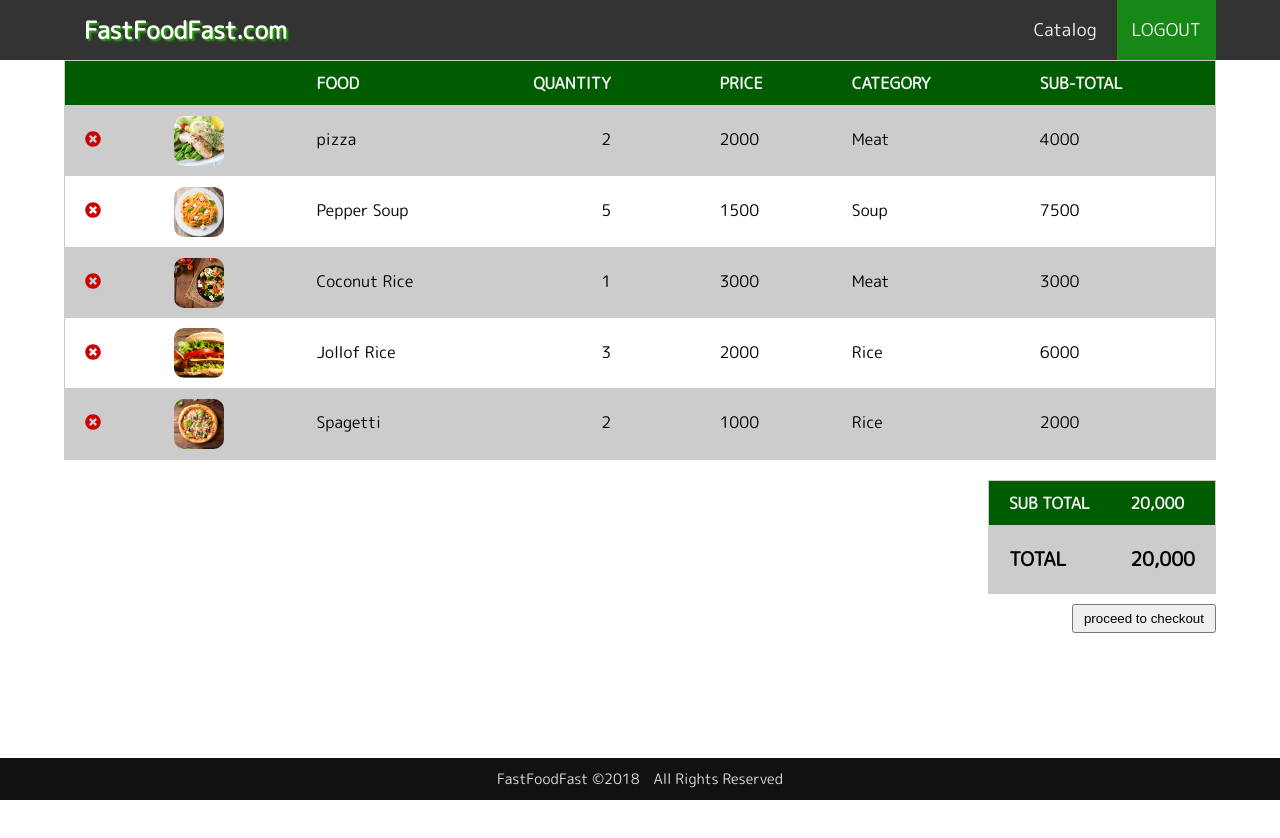
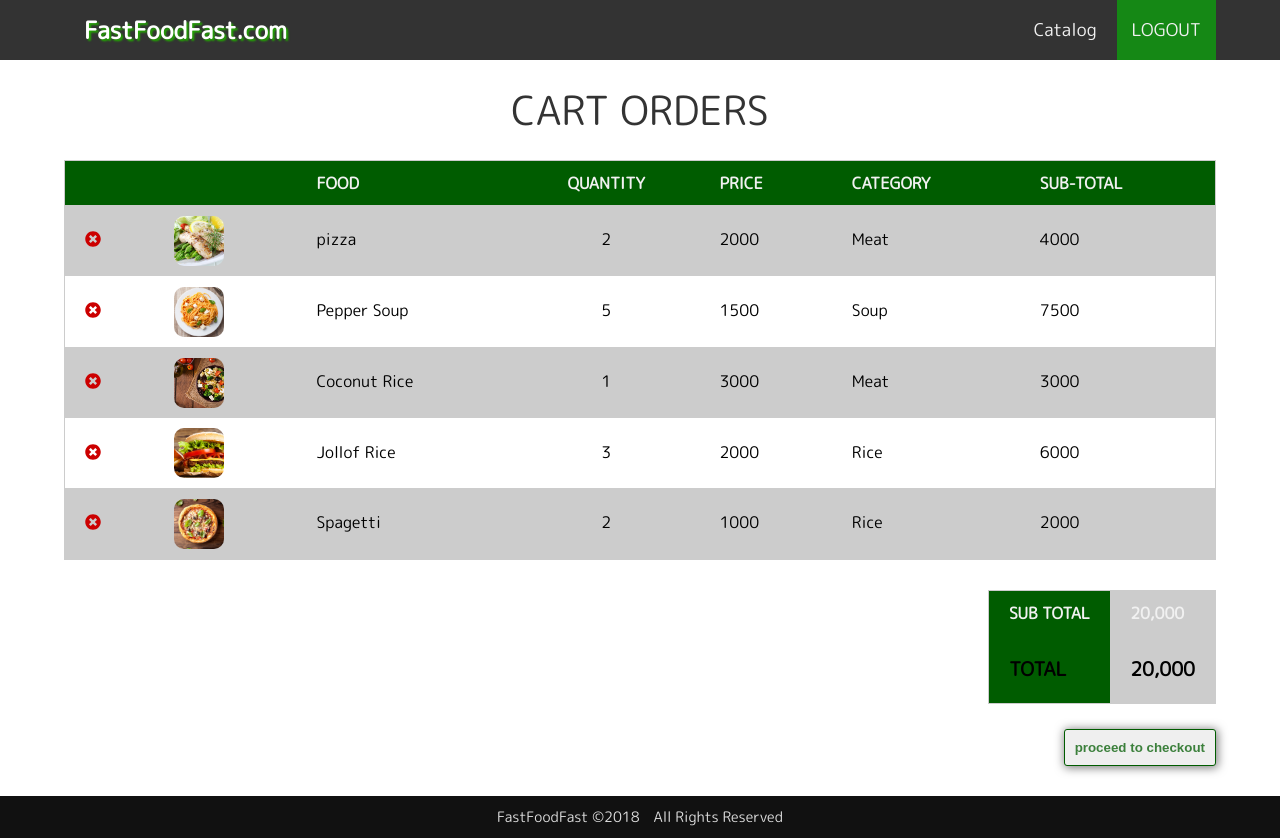
Before and after one commit to Luckzman/Fast-Food-Fast, a plain HTML site: page ui/html/user-order.html in a window 1280 px wide. Before the commit the page ends 800 px from the top, so only its background shows below. Drawn offline with Linux system fonts and the light colour scheme.

```diff
--- a/ui/css/signin-modal.css
+++ b/ui/css/signin-modal.css
@@ -124,7 +124,7 @@
     display: inline;
     width: 0px;
 }
-form > label[for="forgetPassword"]{
+form > label[for="remPassword"]{
     margin: 20px 0 -15px;
     display: inline-block;
     padding-left: 30px;
@@ -134,7 +134,7 @@
     background-position: 0px, 2px;
     line-height: 1.5rem;
 }
-.checkbox:checked + label[for="forgetPassword"]{
+.checkbox:checked + label[for="remPassword"]{
     background: url(./../images/checked.jpg);
     background-repeat: no-repeat;
     background-position: 0px, -4px;
--- a/ui/css/user-order.css
+++ b/ui/css/user-order.css
@@ -1,3 +1,11 @@
+h1{
+    font-size: 2.5rem;
+    color: #333;
+    text-align: center;
+    padding: 10px 0;
+    margin:20px 0;
+    text-transform: uppercase;
+}
 .table-container{
     overflow-x: auto;
     margin:  0 auto;
@@ -19,7 +27,8 @@
 td, th{
     padding: 10px 20px;
 }
-tr td:nth-child(4){
+tr td:nth-child(4),
+tr th:nth-child(4){
     text-align: center;
 }
 tr td:nth-child(3){
@@ -28,6 +37,7 @@
 td{
     line-height: 3rem;
 }
+
 tr:nth-child(even){
     background-color: #ccc;
 }
@@ -47,24 +57,45 @@
 }
 .red{
     color: #cc0000;
+    cursor: pointer;
 }
 .order-calc{
     width: 100%;
-    margin-top: 20px;
+    margin-top: 30px;
     display: flex;
     justify-content: flex-end;
     text-transform: uppercase;
+}
+.order-calc th:nth-child(2){
+    background: #ccc
+}
+.order-calc th:first-child,
+.order-calc td:first-child{
+    background-color: #005c00
 }
 .order-calc tr:nth-child(2){
     font-weight: 600;
     font-size: 1.2rem;
 }
 .order-checkout{
+    margin-top: 15px;
     width: 100%;
     display: flex;
     justify-content: flex-end;
 }
 button{
-    padding: 5px 10px;
+    padding: 10px;
     margin: 10px 0 30px;
+    font-weight: 600;
+    color: #005c00c0;
+    border: 1px solid #005c00;
+    border-radius: 3px;
+    box-shadow: 1px 1px 10px 1px rgba(0,0,0,0.5);
+    cursor: pointer;
+    transition: all 0.4s;
 }
+button:hover{
+    box-shadow: 1px 1px 10px 1px rgb(0,0,0);
+    color: #004e00;
+    border-radius: 8px;
+}
--- a/ui/html/user-order.html
+++ b/ui/html/user-order.html
@@ -28,6 +28,7 @@
     </header>
     <main>
         <div class="container">
+            <h1>cart orders</h1>
             <div class="table-container">
                 <table>
                     <tr>
@@ -105,6 +106,7 @@
             </div>
         </div>
     </main>
+
     <footer>
         <div class="footer-content">
             <p>FastFoodFast &copy;2018 <span>All Rights Reserved</span></p>
```
Also changed, not shown: ui/index.html (+2 -2 lines), ui/css/checkout.css (added), ui/html/checkout.html (added).
